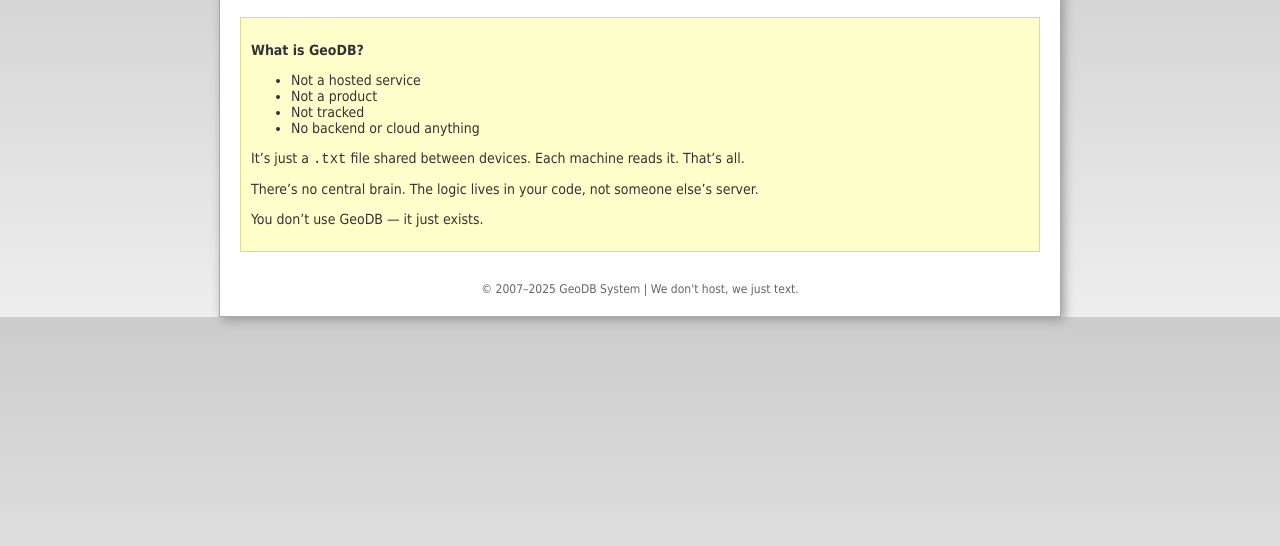
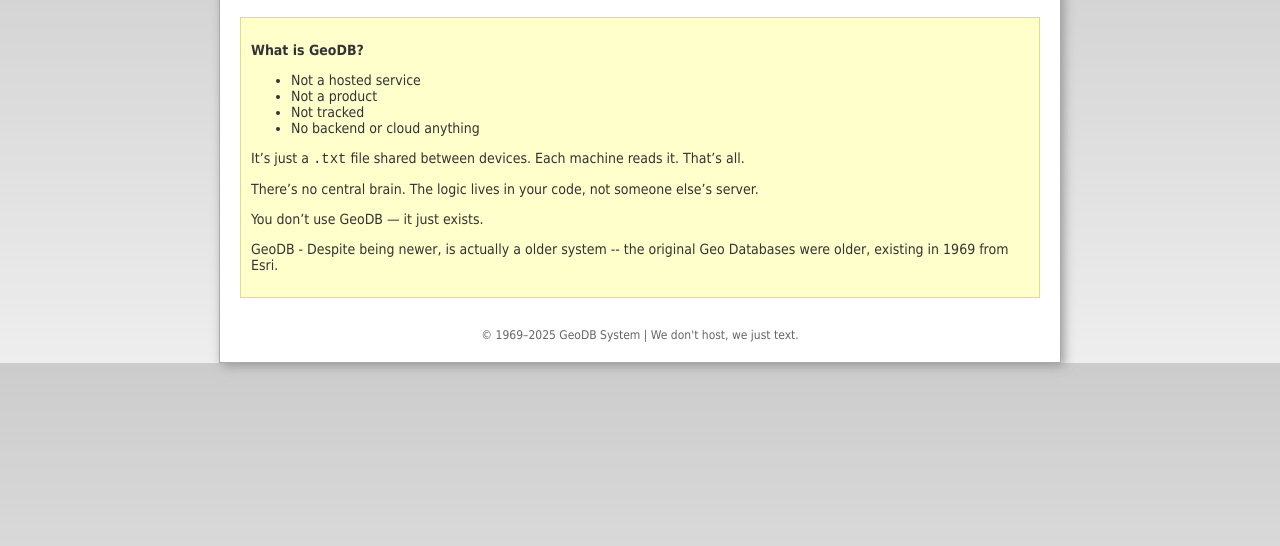
Before and after one commit to electric-otter/geodbs, a plain HTML site: page index.html in a window 1280 px wide. Shown: the part 122-668 px from the top of the page. Drawn offline with Linux system fonts and the light colour scheme.

Commit message:
Update index.html

```diff
--- a/index.html
+++ b/index.html
@@ -89,10 +89,11 @@
       <p>It’s just a <code>.txt</code> file shared between devices. Each machine reads it. That’s all.</p>
       <p>There’s no central brain. The logic lives in your code, not someone else’s server.</p>
       <p>You don’t use GeoDB — it just exists.</p>
+      <p>GeoDB - Despite being newer, is actually a older system -- the original Geo Databases were older, existing in 1969 from Esri.</p>
     </div>
 
     <footer>
-      &copy; 2007–2025 GeoDB System | We don't host, we just text.
+      &copy; 1969–2025 GeoDB System | We don't host, we just text.
     </footer>
   </div>
 </body>
```
